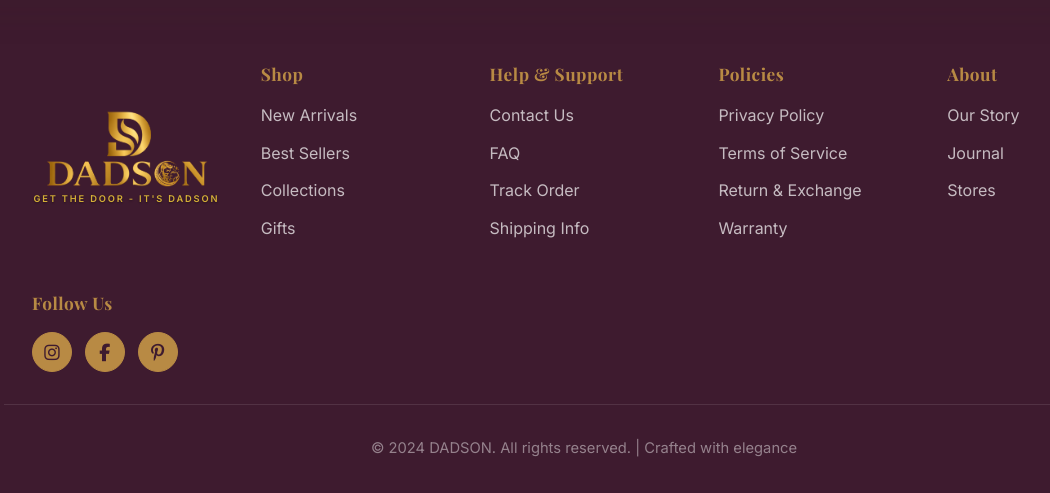
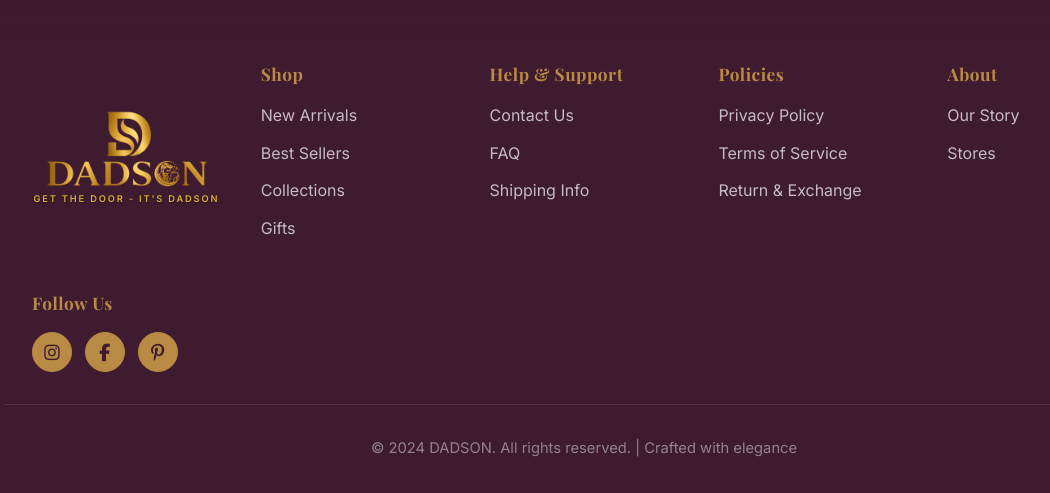
Before and after one commit to mynexasolutions-spec/dadson, a Flask app: page / in a window 1280 px wide. Shown: the part 5031-5524 px from the top of the page, without its empty margins (56-1106 px from the left). Run offline with Flask 3, Linux system fonts and the light colour scheme; data that the repository does not hold is empty.

Commit message:
Remove Track Order, Warranty, and Journal links from site footers

```diff
--- a/templates/base.html
+++ b/templates/base.html
@@ -146,7 +146,6 @@
                     <ul>
                         <li><a href="{{ url_for('public.contact') }}">Contact Us</a></li>
                         <li><a href="{{ url_for('public.contact') }}">FAQ</a></li>
-                        <li><a href="{{ url_for('public.contact') }}">Track Order</a></li>
                         <li><a href="{{ url_for('public.shipping') }}">Shipping Info</a></li>
                     </ul>
                 </div>
@@ -157,7 +156,6 @@
                         <li><a href="{{ url_for('public.privacy') }}">Privacy Policy</a></li>
                         <li><a href="{{ url_for('public.terms') }}">Terms of Service</a></li>
                         <li><a href="{{ url_for('public.refund') }}">Return & Exchange</a></li>
-                        <li><a href="{{ url_for('public.shipping') }}">Warranty</a></li>
                     </ul>
                 </div>
 
@@ -165,7 +163,6 @@
                     <h4>About</h4>
                     <ul>
                         <li><a href="{{ url_for('public.about') }}">Our Story</a></li>
-                        <li><a href="{{ url_for('public.blogs') }}">Journal</a></li>
                         <li><a href="{{ url_for('public.about') }}">Stores</a></li>
                     </ul>
                 </div>
--- a/templates/index.html
+++ b/templates/index.html
@@ -527,7 +527,6 @@
                     <ul>
                         <li><a href="{{ url_for('public.contact') }}">Contact Us</a></li>
                         <li><a href="{{ url_for('public.contact') }}">FAQ</a></li>
-                        <li><a href="{{ url_for('public.contact') }}">Track Order</a></li>
                         <li><a href="{{ url_for('public.shipping') }}">Shipping Info</a></li>
                     </ul>
                 </div>
@@ -538,7 +537,6 @@
                         <li><a href="{{ url_for('public.privacy') }}">Privacy Policy</a></li>
                         <li><a href="{{ url_for('public.terms') }}">Terms of Service</a></li>
                         <li><a href="{{ url_for('public.refund') }}">Return & Exchange</a></li>
-                        <li><a href="{{ url_for('public.shipping') }}">Warranty</a></li>
                     </ul>
                 </div>
 
@@ -546,7 +544,6 @@
                     <h4>About</h4>
                     <ul>
                         <li><a href="{{ url_for('public.about') }}">Our Story</a></li>
-                        <li><a href="{{ url_for('public.blogs') }}">Journal</a></li>
                         <li><a href="{{ url_for('public.about') }}">Stores</a></li>
                     </ul>
                 </div>
```
